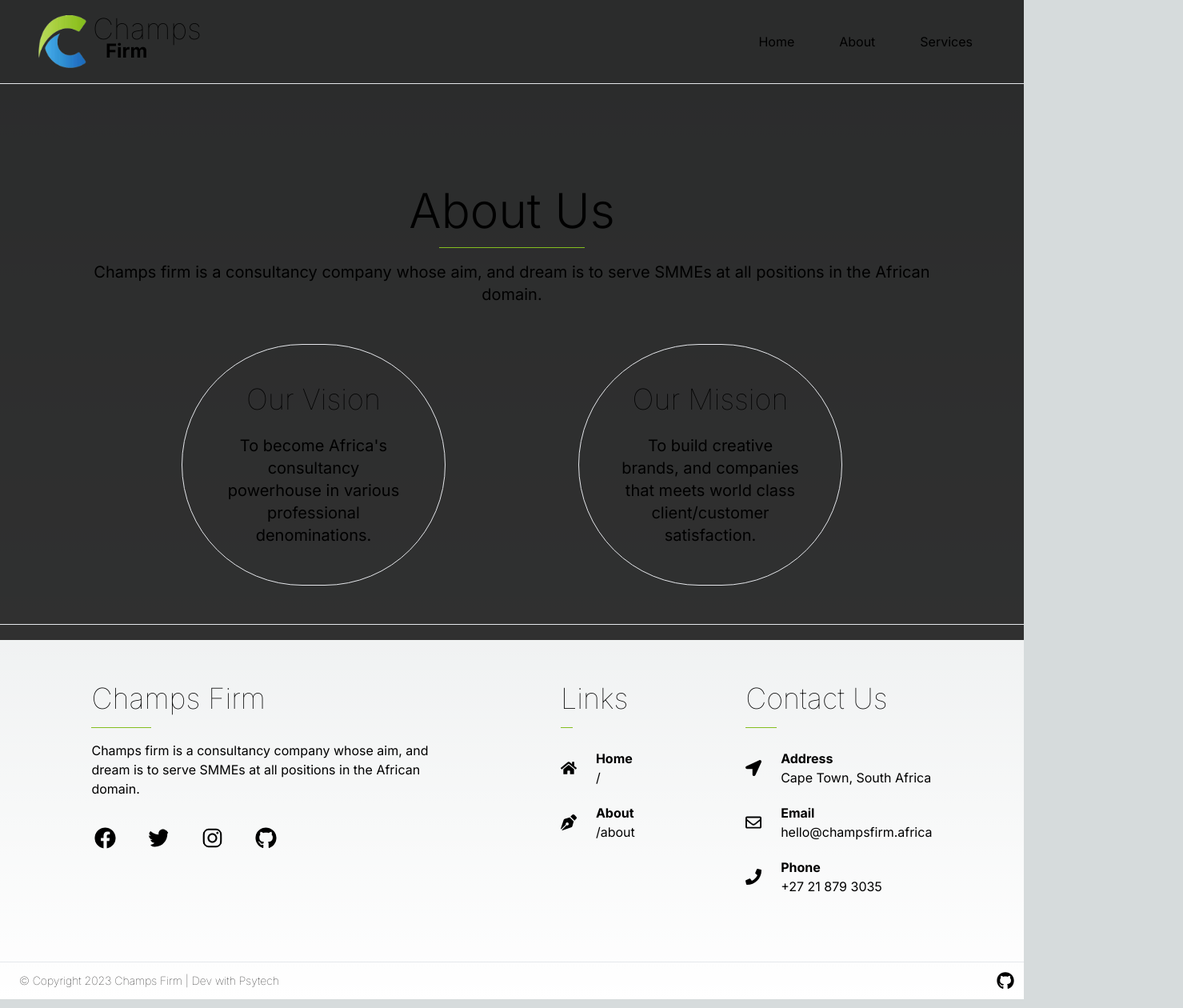
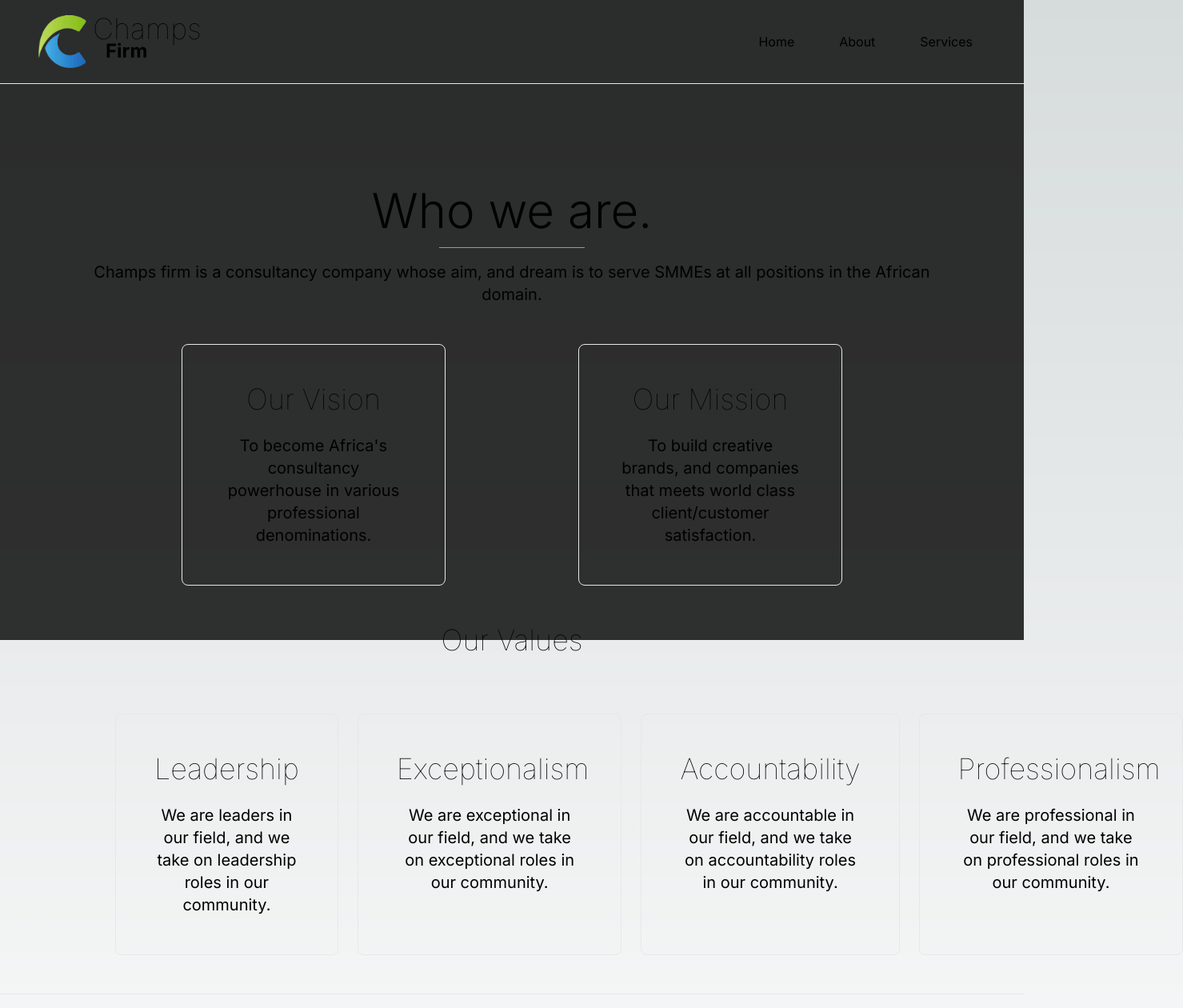
Before and after one commit to christiaan-fourie/champs.firm, a Next.js app: page /about in a window 1280 px wide. Shown: the top 1260 px of the page at 80% size, 1479 px wide, since content can reach past the window. Built offline with nearby package versions, Linux system fonts and the light colour scheme.

Commit message:
Update page.tsx

```diff
--- a/app/about/page.tsx
+++ b/app/about/page.tsx
@@ -4,26 +4,58 @@ export default function About() {
         <div className='absolute top-0 left-0 w-full h-full bg-black bg-opacity-80 -z-10'></div>
         <main className='text-xl text-center mx-24'>
           <h1 className='text-6xl font-light pt-32'>
-            About Us
+            Who we are.
           </h1>
           <div className='w-1/6 h-[1px] bg-[#84be1f] my-4 mx-auto'></div>
           <p className="max-w- mx-auto">
           Champs firm is a consultancy company whose aim, and dream is to serve SMMEs at all positions in the African domain.
           </p>
           <div className="flex flex-col lg:flex-row  justify-around p-12">
-            <div className="hover:text-[#84be1f] border hover:border-[#84bd1f] rounded-full p-12 w-full lg:w-1/3 lg:hover:w-1/2 transition-all duration-700">
+            <div className="hover:text-[#84be1f] border hover:border-[#84bd1f] rounded-lg p-12 w-full lg:w-1/3 lg:hover:w-1/2 transition-all duration-700">
               <h2 className="text-4xl font-thin pb-6">Our Vision</h2>
               <p>
               To become Africa's consultancy powerhouse in various professional denominations.
               </p>
             </div>
-            <div className="hover:text-[#84be1f] border hover:border-[#84bd1f] rounded-full p-12 w-full lg:w-1/3 lg:hover:w-1/2 transition-all duration-700">
+            <div className="hover:text-[#84be1f] border hover:border-[#84bd1f] rounded-lg p-12 w-full lg:w-1/3 lg:hover:w-1/2 transition-all duration-700">
               <h2 className="text-4xl font-thin pb-6">Our Mission</h2>
               <p>
               To build creative brands, and companies that meets world class client/customer satisfaction.
               </p>
             </div>
           </div>
+          <div>
+            <h2 className="text-4xl font-thin pb-6">Our Values</h2>
+            <div className="flex flex-col lg:flex-row gap-6 justify-around p-12">
+            {/* Our Values, Leadership, Exceptionalism, Accountability and Professionalism */}
+              <div className="hover:text-[#84be1f] border hover:border-[#84bd1f] rounded-lg p-12 w-full lg:w-1/3 lg:hover:w-1/2 transition-all duration-700">
+                <h2 className="text-4xl font-thin pb-6">Leadership</h2>
+                <p>
+                We are leaders in our field, and we take on leadership roles in our community.
+                </p>
+              </div>
+              <div className="hover:text-[#84be1f] border hover:border-[#84bd1f] rounded-lg p-12 w-full lg:w-1/3 lg:hover:w-1/2 transition-all duration-700">
+                <h2 className="text-4xl font-thin pb-6">Exceptionalism</h2>
+                <p>
+                We are exceptional in our field, and we take on exceptional roles in our community.
+                </p>
+              </div>
+              <div className="hover:text-[#84be1f] border hover:border-[#84bd1f] rounded-lg p-12 w-full lg:w-1/3 lg:hover:w-1/2 transition-all duration-700">
+                <h2 className="text-4xl font-thin pb-6">Accountability</h2>
+                <p>
+                We are accountable in our field, and we take on accountability roles in our community.
+                </p>
+              </div>
+              <div className="hover:text-[#84be1f] border hover:border-[#84bd1f] rounded-lg p-12 w-full lg:w-1/3 lg:hover:w-1/2 transition-all duration-700">
+                <h2 className="text-4xl font-thin pb-6">Professionalism</h2>
+                <p>
+                We are professional in our field, and we take on professional roles in our community.
+                </p>
+              </div>
+
+
+            </div>
+          </div>
         </main>
       </div>
   )
```
